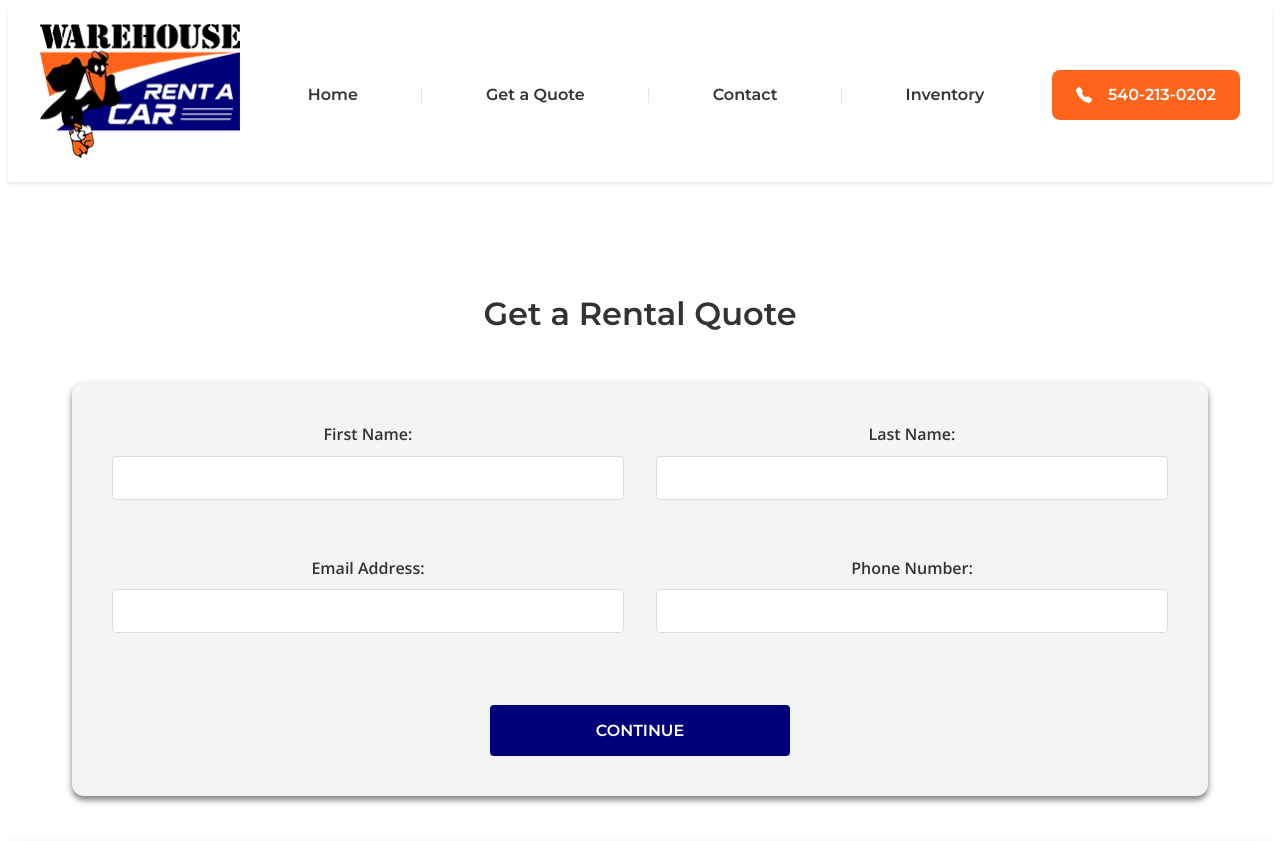
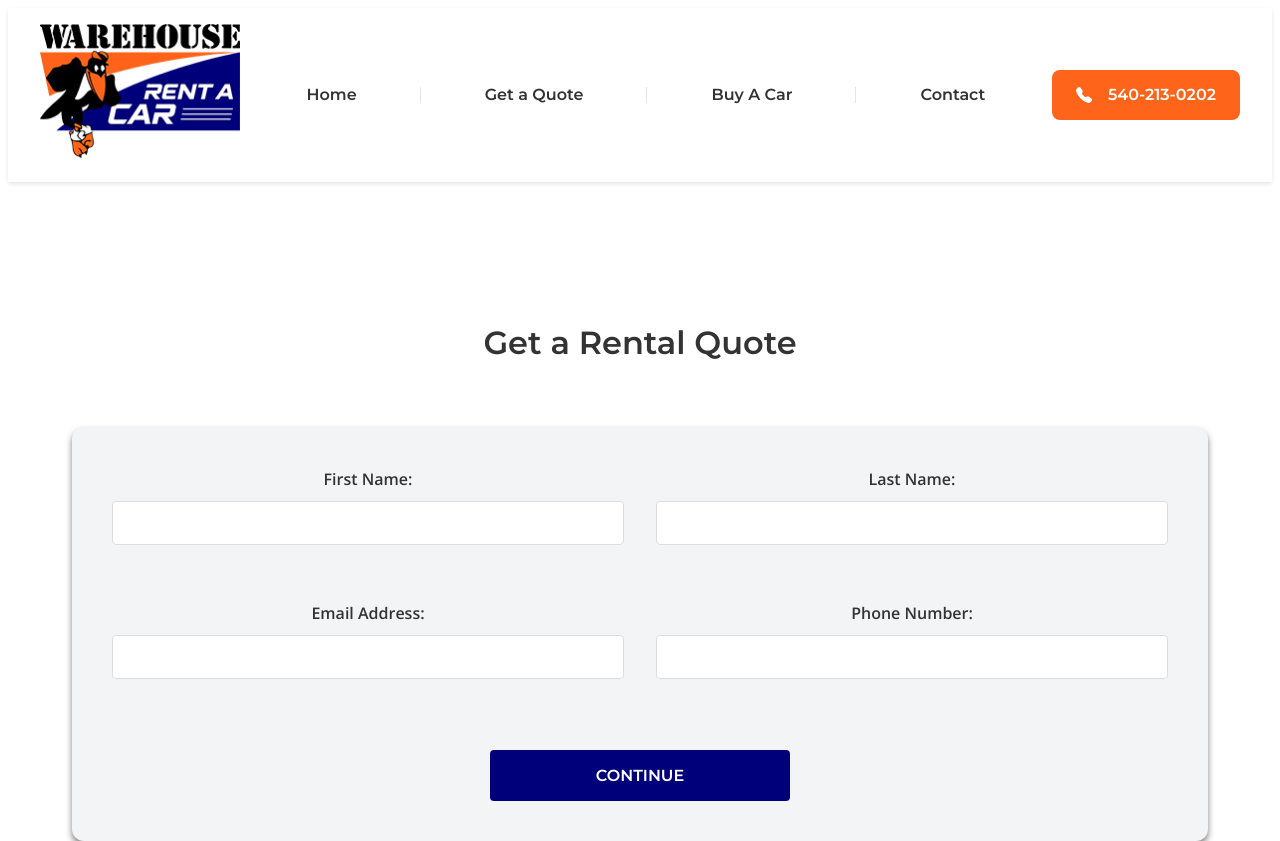
Before and after one commit to grantwiley/warehouse_rent_a_car, an Eleventy site: page src/quote.njk in a window 1280 px wide. Shown: the top 841 px of the page. Built offline with nearby package versions, Linux system fonts and the light colour scheme; Eleventy itself is replaced by a stand-in of ours; files that its build step writes are made by us from their sources.

Commit message:
Update navigation to replace Inventory link with Buy A Car link

```diff
--- a/src/_includes/base.njk
+++ b/src/_includes/base.njk
@@ -21,8 +21,8 @@
             <ul>
                 <li><a href="/">Home</a></li>
                 <li><a href="/quote">Get a Quote</a></li>
+                <li><a href="https://www.cawcawcaw.com/inventory" target="_blank" rel="noopener">Buy A Car</a></li>
                 <li><a href="/contact">Contact</a></li>
-                <li><a href="https://www.cawcawcaw.com/inventory" target="_blank" rel="noopener">Inventory</a></li>
             </ul>
         </nav>
         <a href="tel:5402130202" class="call-button"><svg xmlns="http://www.w3.org/2000/svg" width="16" height="16" fill="currentColor" viewBox="0 0 16 16" style="margin-right: 8px;"><path d="M1.885.511a1.745 1.745 0 0 1 2.61.163L6.29 2.98c.329.423.445.974.315 1.494l-.547 2.19a.678.678 0 0 0 .178.643l2.457 2.457a.678.678 0 0 0 .644.178l2.189-.547a1.745 1.745 0 0 1 1.494.315l2.306 1.794c.829.645.905 1.87.163 2.611l-1.034 1.034c-.74.74-1.846 1.065-2.877.702a18.634 18.634 0 0 1-7.01-4.42 18.634 18.634 0 0 1-4.42-7.009c-.362-1.03-.037-2.137.703-2.877L1.885.511z"/></svg>540-213-0202</a>
--- a/src/styles.css
+++ b/src/styles.css
@@ -953,24 +953,23 @@ nav.active ul li:nth-child(3) { animation-delay: 0.3s; }
     display: flex;
     flex-direction: column;
     align-items: center;
-    justify-content: flex-start;
-    min-height: auto;
+    justify-content: center;
+    min-height: 100vh; /* Changed from 60vh */
     height: auto;
     padding: 2rem;
-    padding-top: 5rem;
     box-sizing: border-box;
     width: 100%;
     max-width: 1200px;
     margin: auto;
-    position: relative;
-    -webkit-transform: translate3d(0,0,0); /* For iOS */
+    position: relative; /* Added */
+    -webkit-transform: translate3d(0,0,0); /* Added for iOS */
 }
 
 @media screen and (max-width: 768px) {
     .quote-section {
         padding: 2rem 1.5rem;
-        min-height: auto;
-        padding-top: 5rem;
+        min-height: -webkit-fill-available; /* Use available height on mobile */
+        min-height: 100vh;
         padding-bottom: env(safe-area-inset-bottom); /* Account for bottom safe area on iOS */
     }
 }
@@ -1028,8 +1027,9 @@ nav.active ul li:nth-child(3) { animation-delay: 0.3s; }
     grid-template-columns: 1fr 1fr;
     gap: 2rem;
     width: 100%;
+    /* Increase max-width to make the form wider */
     max-width: 1200px;
-    margin: 1rem auto;
+    margin: 2rem auto;
     padding: 2.5rem;
     background-color: #F3F4F6;
     border-radius: 12px;
@@ -1530,7 +1530,7 @@ nav.active ul li:nth-child(3) { animation-delay: 0.3s; }
     grid-template-columns: 1fr;
     gap: 2rem;
     max-width: 1200px;
-    margin: 1rem auto;
+    margin: 2rem auto;
     opacity: 0;
     animation: fadeInContent 0.8s ease-out forwards;
 }
```
